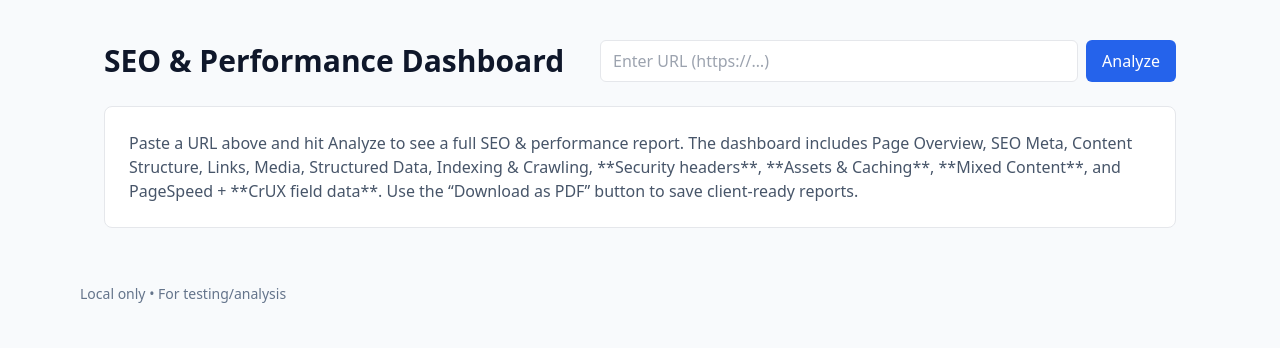
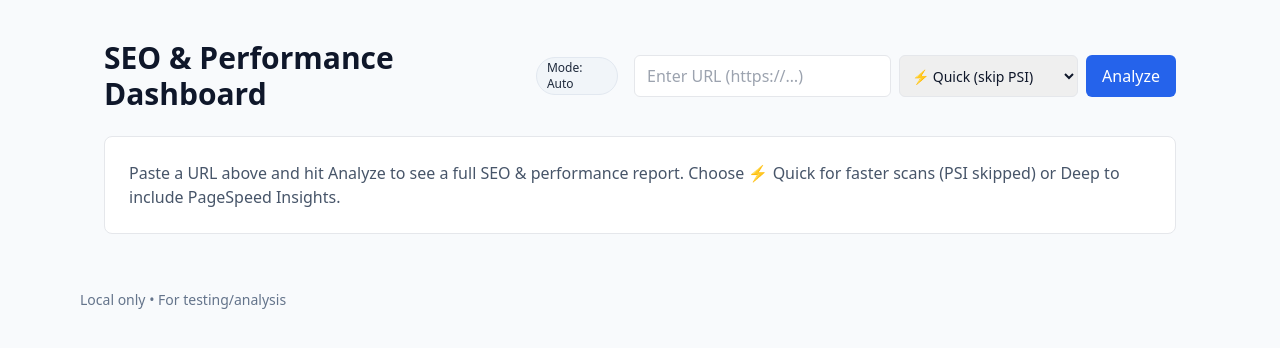
Before and after one commit to Newsstate/asthaseo, a FastAPI app: page / in a window 1280 px wide. Shown: the part 61-409 px from the top of the page. Run offline with FastAPI, Linux system fonts and the light colour scheme; some libraries are stand-ins or nearby versions.

Commit message:
Update index.html

```diff
--- a/app/templates/index.html
+++ b/app/templates/index.html
@@ -2,15 +2,39 @@
 {% block content %}
 
 <div class="max-w-7xl mx-auto p-6 space-y-6">
+
   <!-- Header / Form -->
   <div class="flex flex-col gap-4 sm:flex-row sm:items-center sm:justify-between">
-    <h1 class="text-2xl sm:text-3xl font-bold">SEO & Performance Dashboard</h1>
+    <div class="flex items-center gap-2">
+      <h1 class="text-2xl sm:text-3xl font-bold">SEO &amp; Performance Dashboard</h1>
+      {% if scan_mode %}
+        <span class="inline-flex items-center rounded-full border px-2.5 py-0.5 text-xs font-medium
+          {% if scan_mode == 'deep' %} bg-indigo-100 text-indigo-800 border-indigo-200
+          {% elif scan_mode == 'fast' %} bg-emerald-100 text-emerald-800 border-emerald-200
+          {% else %} bg-slate-100 text-slate-800 border-slate-200 {% endif %}">
+          Mode: {{ 'Deep' if scan_mode == 'deep' else 'Quick' if scan_mode == 'fast' else 'Auto' }}
+        </span>
+      {% endif %}
+    </div>
 
     <div class="flex-1 sm:max-w-xl">
       <form id="mainAnalyzeForm" action="/analyze" method="post" class="flex gap-2 w-full">
-        <input id="urlInput" type="url" name="url" placeholder="Enter URL (https://…)" required
-               class="flex-1 border rounded-md px-3 py-2 focus:outline-none focus:ring-2 focus:ring-blue-500"
-               value="{{ request.query_params['url'] if request and request.query_params and 'url' in request.query_params else '' }}">
+        <input
+          id="urlInput"
+          type="url"
+          name="url"
+          placeholder="Enter URL (https://…)"
+          required
+          class="flex-1 border rounded-md px-3 py-2 focus:outline-none focus:ring-2 focus:ring-blue-500"
+          value="{{ request.query_params['url'] if request and request.query_params and 'url' in request.query_params else '' }}"
+        >
+
+        <!-- Scan mode (Fast or Deep) -->
+        <select name="fast" class="border rounded-md px-2 py-2 text-sm">
+          <option value="1" {% if scan_mode in ['auto','fast'] %}selected{% endif %}>⚡ Quick (skip PSI)</option>
+          <option value="0" {% if scan_mode == 'deep' %}selected{% endif %}>Deep (PageSpeed on)</option>
+        </select>
+
         <button id="analyzeBtn" type="submit" class="bg-blue-600 hover:bg-blue-700 text-white px-4 py-2 rounded-md inline-flex items-center gap-2">
           <span id="analyzeBtnText">Analyze</span>
           <svg id="analyzeSpinner" class="w-4 h-4 animate-spin hidden" viewBox="0 0 24 24" fill="none" aria-hidden="true">
@@ -19,17 +43,19 @@
           </svg>
         </button>
       </form>
+
       <script>
         (function () {
           const form = document.getElementById('mainAnalyzeForm');
           const btn = document.getElementById('analyzeBtn');
           const text = document.getElementById('analyzeBtnText');
           const spinner = document.getElementById('analyzeSpinner');
-          if (!form) return;
+          if (!form || !btn || !text || !spinner) return;
           form.addEventListener('submit', function () {
-            if (btn) { btn.disabled = true; btn.classList.add('opacity-75','cursor-not-allowed'); }
-            if (spinner) spinner.classList.remove('hidden');
-            if (text) { text.textContent = 'Analyzing…'; text.classList.add('animate-pulse'); }
+            btn.disabled = true;
+            btn.classList.add('opacity-75', 'cursor-not-allowed');
+            spinner.classList.remove('hidden');
+            text.textContent = 'Analyzing…';
           });
         })();
       </script>
@@ -37,8 +63,11 @@
   </div>
 
   {% if result and result.amp_url %}
-    <a href="{{ request.url_for('amp_compare') }}?url={{ result.url | urlencode }}" target="_blank"
-       class="px-3 py-2 rounded-xl border border-slate-300 hover:bg-slate-100">
+    <a
+      href="{{ request.url_for('amp_compare') }}?url={{ result.url | urlencode }}"
+      target="_blank" rel="noopener"
+      class="px-3 py-2 rounded-xl border border-slate-300 hover:bg-slate-100 inline-block"
+    >
       AMP vs Non-AMP
     </a>
   {% endif %}
@@ -73,10 +102,10 @@
   {% endmacro %}
 
   {% if result %}
-    {# normalize shapes #}
+    {# normalize shapes to avoid iterating builtins #}
     {% set open_graph = result.open_graph if result.open_graph is mapping else {} %}
     {% set twitter = result.twitter_card if result.twitter_card is mapping else {} %}
-    {% set headings = {
+    {% set headings = result.headings if result.headings is mapping else {
       'h1': (result.h1 or []),
       'h2': (result.h2 or []),
       'h3': (result.h3 or []),
@@ -86,20 +115,14 @@
     } %}
     {% set kd = result.keyword_density_top if (result.keyword_density_top is iterable and result.keyword_density_top is not string) else [] %}
     {% set hreflang = result.hreflang if (result.hreflang is iterable and result.hreflang is not string) else [] %}
-    {% set hreflang_validation = result.hreflang_validation if result.hreflang_validation is mapping else {'ok': true, 'errors': []} %}
     {% set images_missing_alt = result.images_missing_alt if (result.images_missing_alt is iterable and result.images_missing_alt is not string) else [] %}
     {% set link_checks_internal = (result.link_checks.internal if result.link_checks and result.link_checks.internal is iterable else []) %}
     {% set link_checks_external = (result.link_checks.external if result.link_checks and result.link_checks.external is iterable else []) %}
     {% set sitemaps = (result.crawl_checks.sitemaps if result.crawl_checks and result.crawl_checks.sitemaps is iterable else []) %}
-    {% set sitemap_summary = result.sitemap_summary if result.sitemap_summary is mapping else {} %}
     {% set ps_mobile_metrics = (result.pagespeed.mobile.metrics if result.pagespeed and result.pagespeed.mobile and result.pagespeed.mobile.metrics is mapping else {}) %}
     {% set ps_desktop_metrics = (result.pagespeed.desktop.metrics if result.pagespeed and result.pagespeed.desktop and result.pagespeed.desktop.metrics is mapping else {}) %}
-    {% set ps_mobile_field = (result.pagespeed.mobile.field_data if result.pagespeed and result.pagespeed.mobile and result.pagespeed.mobile.field_data is mapping else {}) %}
-    {% set ps_desktop_field = (result.pagespeed.desktop.field_data if result.pagespeed and result.pagespeed.desktop and result.pagespeed.desktop.field_data is mapping else {}) %}
-    {% set assets = result.assets if result.assets is mapping else {'css':[], 'js':[], 'img':[]} %}
-    {% set assets_audit = result.assets_audit if result.assets_audit is mapping else {} %}
-    {% set mixed_content = result.mixed_content if result.mixed_content is mapping else {'affected': 0, 'items': []} %}
-    {% set security_headers = result.security_headers if result.security_headers is mapping else {} %}
+    {% set mixed = result.mixed_content if result.mixed_content is mapping else {} %}
+    {% set mixed_items = mixed['items'] if mixed and ('items' in mixed) and (mixed['items'] is iterable) else [] %}
 
     {# ---------- topline cards ---------- #}
     <div class="grid grid-cols-1 sm:grid-cols-2 lg:grid-cols-4 gap-4">
@@ -200,16 +223,6 @@
           <div class="text-sm text-slate-500 mb-2">Hreflang</div>
           <div class="flex flex-wrap gap-2">
             {% for row in hreflang %}{{ pill((row.hreflang or row.get('hreflang','')) ~ ' → ' ~ (row.href or row.get('href','')), 'violet') }}{% endfor %}
-          </div>
-          <div class="mt-2">
-            {{ badge(hreflang_validation.ok, hreflang_validation.ok and 'Hreflang OK' or 'Hreflang Issues') }}
-            {% if not hreflang_validation.ok %}
-              <ul class="list-disc list-inside text-sm mt-2">
-                {% for err in hreflang_validation.errors %}
-                  <li class="break-all">{{ err.type }}{% if err.code %}: {{ err.code }}{% endif %}{% if err.href %} → {{ err.href }}{% endif %}</li>
-                {% endfor %}
-              </ul>
-            {% endif %}
           </div>
         </div>
       {% endif %}
@@ -346,22 +359,32 @@
           </div>
         {% endif %}
       </div>
+      {% if result.json_ld and result.json_ld|length %}
+        <details>
+          <summary class="cursor-pointer text-sm font-medium">JSON-LD (first item)</summary>
+          <pre class="text-xs bg-slate-900 text-slate-100 rounded-md p-4 overflow-x-auto">{{ (result.json_ld[0] or {}) | tojson(indent=2) }}</pre>
+        </details>
+      {% endif %}
     {% endcall %}
 
     <!-- Indexing & Crawling -->
     {% call section('Indexing & Crawling', false) %}
       <div class="grid grid-cols-1 lg:grid-cols-2 gap-6">
         <div class="bg-white border rounded-md p-4">
-          <div class="font-semibold mb-2">Robots & Sitemaps</div>
+          <div class="font-semibold mb-2">Robots &amp; Sitemaps</div>
           <div class="space-y-1">
             {{ krow('robots.txt', result.robots_url or '—') }}
             {% if result.crawl_checks %}
+              {{ krow('Blocked by robots for this UA', result.crawl_checks.blocked_by_robots if result.crawl_checks.blocked_by_robots is not none else 'Unknown') }}
               <div class="text-sm text-slate-500 mt-3">Sitemaps discovered (from robots.txt)</div>
               <ul class="mt-1 space-y-1 list-disc list-inside">
                 {% for sm in sitemaps %}
                   <li class="break-all">{{ sm.url }} {% if sm.status %}<span class="text-slate-500">(status {{ sm.status }})</span>{% elif sm.note %}<span class="text-slate-500">({{ sm.note }})</span>{% elif sm.error %}<span class="text-red-600">({{ sm.error }})</span>{% endif %}</li>
                 {% else %}<li class="text-slate-400">None</li>{% endfor %}
               </ul>
+              {% if result.sitemap_summary %}
+                <div class="mt-3 text-sm text-slate-600">Sitemap sample URL tags: {{ result.sitemap_summary.sampled_url_count }}</div>
+              {% endif %}
             {% endif %}
           </div>
         </div>
@@ -378,24 +401,6 @@
           </div>
         </div>
       </div>
-
-      <!-- Sitemap summary -->
-      <div class="bg-white border rounded-md p-4 mt-6">
-        <div class="font-semibold mb-2">Sitemap Summary</div>
-        <div class="grid grid-cols-1 md:grid-cols-3 gap-4">
-          {{ krow('Sitemaps Found', sitemap_summary.sitemaps_found or 0) }}
-          {{ krow('Sampled URLs', sitemap_summary.sampled_url_count or 0) }}
-          {{ krow('Possible Orphans (sample)', (sitemap_summary.possible_orphans_sampled or [])|length) }}
-        </div>
-        {% if sitemap_summary.possible_orphans_sampled and (sitemap_summary.possible_orphans_sampled|length) %}
-          <details class="mt-2">
-            <summary class="cursor-pointer text-sm">Show possible orphans (sample)</summary>
-            <ul class="mt-2 space-y-1 list-disc list-inside">
-              {% for u in sitemap_summary.possible_orphans_sampled %}<li class="truncate"><a class="text-blue-700 hover:underline" href="{{ u }}" target="_blank">{{ u }}</a></li>{% endfor %}
-            </ul>
-          </details>
-        {% endif %}
-      </div>
     {% endcall %}
 
     <!-- Performance -->
@@ -407,56 +412,38 @@
           {{ krow('Page size (bytes)', result.performance.page_size_bytes if result.performance else result.content_length) }}
           {{ krow('HTTP version', result.performance.http_version if result.performance else '—') }}
           {{ krow('Redirects', result.performance.redirects if result.performance else '—') }}
+          {% if result.pagespeed and (not result.pagespeed.enabled) and result.pagespeed.message and result.pagespeed.message.lower().startswith('skipped') %}
+            <div class="text-xs text-slate-500 mt-2">PageSpeed Insights skipped to keep this scan fast.</div>
+          {% endif %}
         </div>
         <div class="bg-white border rounded-md p-4">
-          <div class="font-semibold mb-2">PageSpeed (incl. CrUX)</div>
+          <div class="font-semibold mb-2">PageSpeed (if enabled)</div>
           {% if result.pagespeed and result.pagespeed.enabled %}
             <div class="flex flex-wrap gap-2 mb-2">
               {{ badge(result.performance.mobile_score is not none, 'Mobile: ' ~ (result.performance.mobile_score or '—')) }}
               {{ badge(result.performance.desktop_score is not none, 'Desktop: ' ~ (result.performance.desktop_score or '—')) }}
             </div>
             <details class="mb-2" open>
-              <summary class="cursor-pointer text-sm font-medium">Mobile lab metrics</summary>
+              <summary class="cursor-pointer text-sm font-medium">Mobile metrics</summary>
               <ul class="mt-2 text-sm space-y-1">
                 {% for k,v in ps_mobile_metrics.items() %}<li class="flex justify-between"><span class="text-slate-600">{{ k }}</span><span class="font-medium">{{ v }}</span></li>{% else %}<li class="text-slate-400">None</li>{% endfor %}
               </ul>
             </details>
             <details>
-              <summary class="cursor-pointer text-sm font-medium">Desktop lab metrics</summary>
+              <summary class="cursor-pointer text-sm font-medium">Desktop metrics</summary>
               <ul class="mt-2 text-sm space-y-1">
                 {% for k,v in ps_desktop_metrics.items() %}<li class="flex justify-between"><span class="text-slate-600">{{ k }}</span><span class="font-medium">{{ v }}</span></li>{% else %}<li class="text-slate-400">None</li>{% endfor %}
               </ul>
             </details>
-            <div class="mt-3">
-              <div class="text-sm text-slate-500 mb-1">CrUX Field Data (p75)</div>
-              <div class="grid grid-cols-1 md:grid-cols-2 gap-4">
-                <div class="bg-slate-50 rounded-md p-3 border">
-                  <div class="font-medium mb-1">Mobile Field</div>
-                  <div class="text-sm space-y-1">
-                    {{ krow('LCP p75 (ms)', ps_mobile_field.LCP_p75_ms or '—') }}
-                    {{ krow('CLS p75', ps_mobile_field.CLS_p75 or '—') }}
-                    {{ krow('INP p75 (ms)', ps_mobile_field.INP_p75_ms or '—') }}
-                  </div>
-                </div>
-                <div class="bg-slate-50 rounded-md p-3 border">
-                  <div class="font-medium mb-1">Desktop Field</div>
-                  <div class="text-sm space-y-1">
-                    {{ krow('LCP p75 (ms)', ps_desktop_field.LCP_p75_ms or '—') }}
-                    {{ krow('CLS p75', ps_desktop_field.CLS_p75 or '—') }}
-                    {{ krow('INP p75 (ms)', ps_desktop_field.INP_p75_ms or '—') }}
-                  </div>
-                </div>
-              </div>
-            </div>
           {% else %}
             <div class="text-sm text-slate-500">
-              Pagespeed API not enabled.
+              PageSpeed API not enabled (or skipped in quick mode).
               {% if result.pagespeed and result.pagespeed.message %}
                 <div class="mt-1">{{ result.pagespeed.message }}</div>
               {% endif %}
               <ul class="list-disc list-inside mt-2 text-slate-500">
-                <li>Set a PageSpeed API key on the server (e.g., <code>PAGESPEED_API_KEY</code>).</li>
-                <li>Enable the feature in your config and re-run analysis.</li>
+                <li>Set <code>PAGESPEED_API_KEY</code> to enable PSI.</li>
+                <li>Use <em>Deep</em> mode to fetch PSI in this run.</li>
               </ul>
             </div>
           {% endif %}
@@ -464,72 +451,28 @@
         <div class="bg-white border rounded-md p-4">
           <div class="font-semibold mb-2">Security</div>
           {{ krow('HTTPS', (result.performance.https.is_https if result.performance else result.url.startswith('https')) and 'Yes' or 'No') }}
-          <div class="mt-3 text-sm">
-            <div class="font-medium mb-1">Security Headers (score {{ (security_headers.score_6 or 0) if security_headers else 0 }}/6)</div>
-            <div class="flex flex-wrap gap-2">
-  {{ badge(security_headers.hsts is not none, 'HSTS') }}
-  {{ badge(security_headers.csp is not none, 'CSP') }}
-  {{ badge(security_headers.xcto == 'nosniff' if security_headers else none, 'X-Content-Type-Options') }}
-  {{ badge(security_headers.xfo in ['DENY','SAMEORIGIN'] if security_headers else none, 'X-Frame-Options') }}
-  {{ badge(security_headers.referrer_policy is not none, 'Referrer-Policy') }}
-  {{ badge(security_headers.permissions_policy is not none, 'Permissions-Policy') }}
-</div>
-
-          </div>
+          {{ krow('SSL checked', (result.performance.https.ssl_checked if result.performance else false) and 'Yes' or 'No') }}
+          {{ krow('SSL OK', result.performance.https.ssl_ok if result.performance else '—') }}
         </div>
       </div>
     {% endcall %}
 
-    <!-- Assets & Caching -->
-    {% call section('Assets & Caching', false) %}
-      <div class="grid grid-cols-1 md:grid-cols-3 gap-4">
-        {{ krow('Sampled assets', assets_audit.total_sampled or 0) }}
-        {{ krow('Compressed (%)', assets_audit.compressed_percent is not none and (assets_audit.compressed_percent ~ '%') or '—') }}
-        {{ krow('Cacheable (%)', assets_audit.cacheable_percent is not none and (assets_audit.cacheable_percent ~ '%') or '—') }}
+    <!-- Mixed Content (HTTPS) -->
+    {% call section('Mixed Content (HTTPS)', false) %}
+      <div class="text-sm text-slate-600">
+        {{ krow('Affected assets', mixed.affected if mixed and ('affected' in mixed) else 0) }}
       </div>
-      {% if assets_audit.big_assets and (assets_audit.big_assets|length) %}
-        <div class="mt-3">
-          <div class="text-sm text-slate-500 mb-1">Largest assets (bytes)</div>
-          <ul class="list-disc list-inside text-sm space-y-1">
-            {% for it in assets_audit.big_assets %}
-              <li class="break-all">{{ it.url }} — {{ it.bytes }}</li>
-            {% endfor %}
+      {% if mixed_items and (mixed_items|length) %}
+        <details class="mt-2">
+          <summary class="cursor-pointer text-sm font-medium">Show mixed-content URLs (sample)</summary>
+          <ul class="mt-2 space-y-1 list-disc list-inside">
+            {% for u in mixed_items %}<li class="break-all"><a class="text-blue-700 hover:underline" href="{{ u }}" target="_blank">{{ u }}</a></li>{% endfor %}
           </ul>
-        </div>
-      {% endif %}
-      {% if assets_audit.legacy_images and (assets_audit.legacy_images|length) %}
-        <div class="mt-3">
-          <div class="text-sm text-slate-500 mb-1">Legacy images (consider WebP/AVIF)</div>
-          <ul class="list-disc list-inside text-sm space-y-1">
-            {% for u in assets_audit.legacy_images %}
-              <li class="break-all"><a href="{{ u }}" class="text-blue-700 hover:underline" target="_blank">{{ u }}</a></li>
-            {% endfor %}
-          </ul>
-        </div>
+        </details>
+      {% else %}
+        <div class="text-sm text-slate-500 mt-2">No mixed-content issues detected on this page.</div>
       {% endif %}
     {% endcall %}
-
-   {% call section('Mixed Content (HTTPS)', false) %}
-  {% set mc_items = mixed_content['items'] if mixed_content and ('items' in mixed_content) else [] %}
-  {% set mc_affected = mixed_content['affected'] if mixed_content and ('affected' in mixed_content) else 0 %}
-
-  <div class="flex items-center gap-2">
-    {{ badge(mc_affected == 0, (mc_affected == 0) and 'No mixed content' or (mc_affected ~ ' insecure assets')) }}
-  </div>
-
-  {% if mc_items and (mc_items|length) %}
-    <details class="mt-2">
-      <summary class="cursor-pointer text-sm">Show insecure asset URLs</summary>
-      <ul class="mt-2 list-disc list-inside text-sm space-y-1">
-        {% for u in mc_items %}
-          <li class="break-all">
-            <a href="{{ u }}" class="text-blue-700 hover:underline" target="_blank">{{ u }}</a>
-          </li>
-        {% endfor %}
-      </ul>
-    </details>
-  {% endif %}
-{% endcall %}
 
     <!-- Raw Data (for debugging / export) -->
     {% call section('Raw Result (JSON)', false) %}
@@ -538,7 +481,9 @@
 
   {% else %}
     <div class="bg-white border rounded-lg p-6 text-slate-600">
-      Paste a URL above and hit Analyze to see a full SEO & performance report. The dashboard includes Page Overview, SEO Meta, Content Structure, Links, Media, Structured Data, Indexing & Crawling, **Security headers**, **Assets & Caching**, **Mixed Content**, and PageSpeed + **CrUX field data**. Use the “Download as PDF” button to save client-ready reports.
+      Paste a URL above and hit Analyze to see a full SEO &amp; performance report. Choose
+      <span class="font-medium">⚡ Quick</span> for faster scans (PSI skipped) or
+      <span class="font-medium">Deep</span> to include PageSpeed Insights.
     </div>
   {% endif %}
 </div>
```
